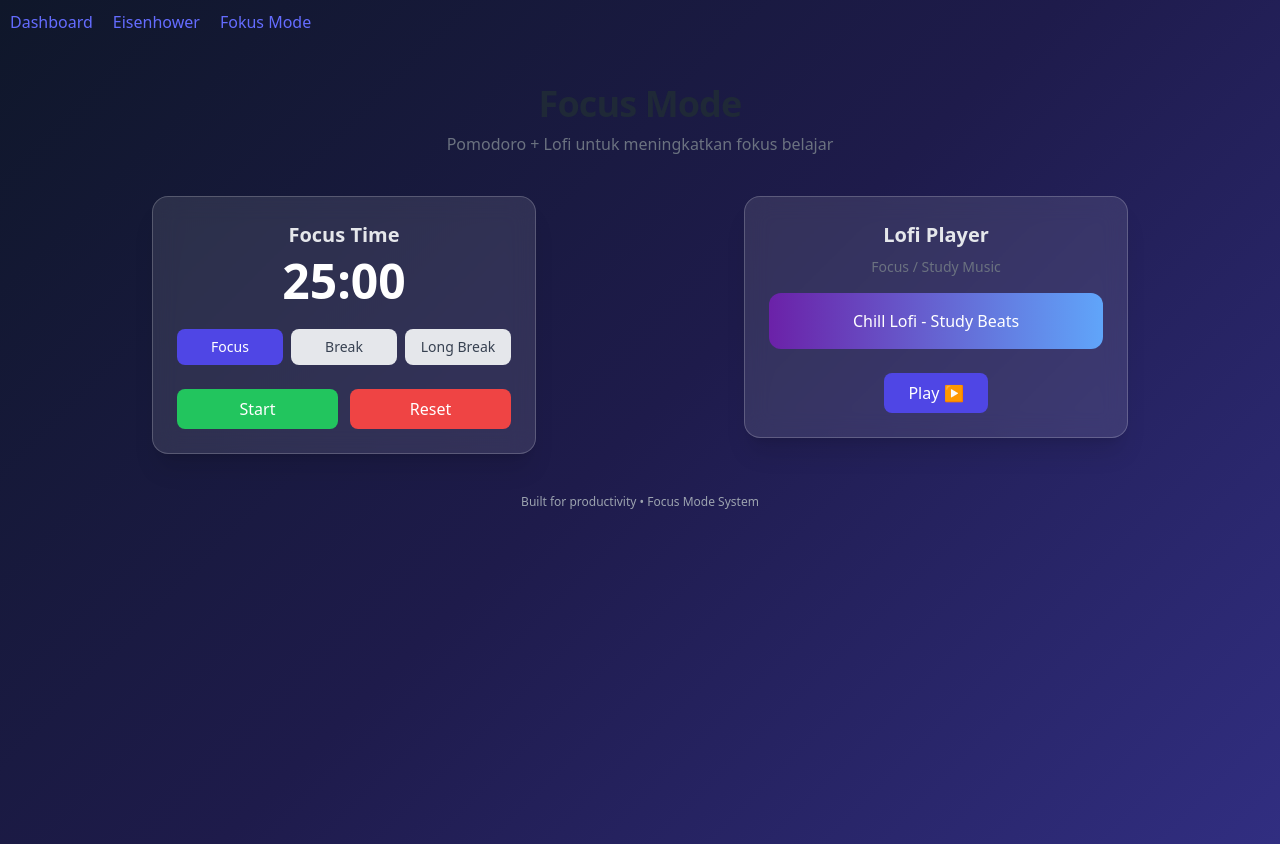
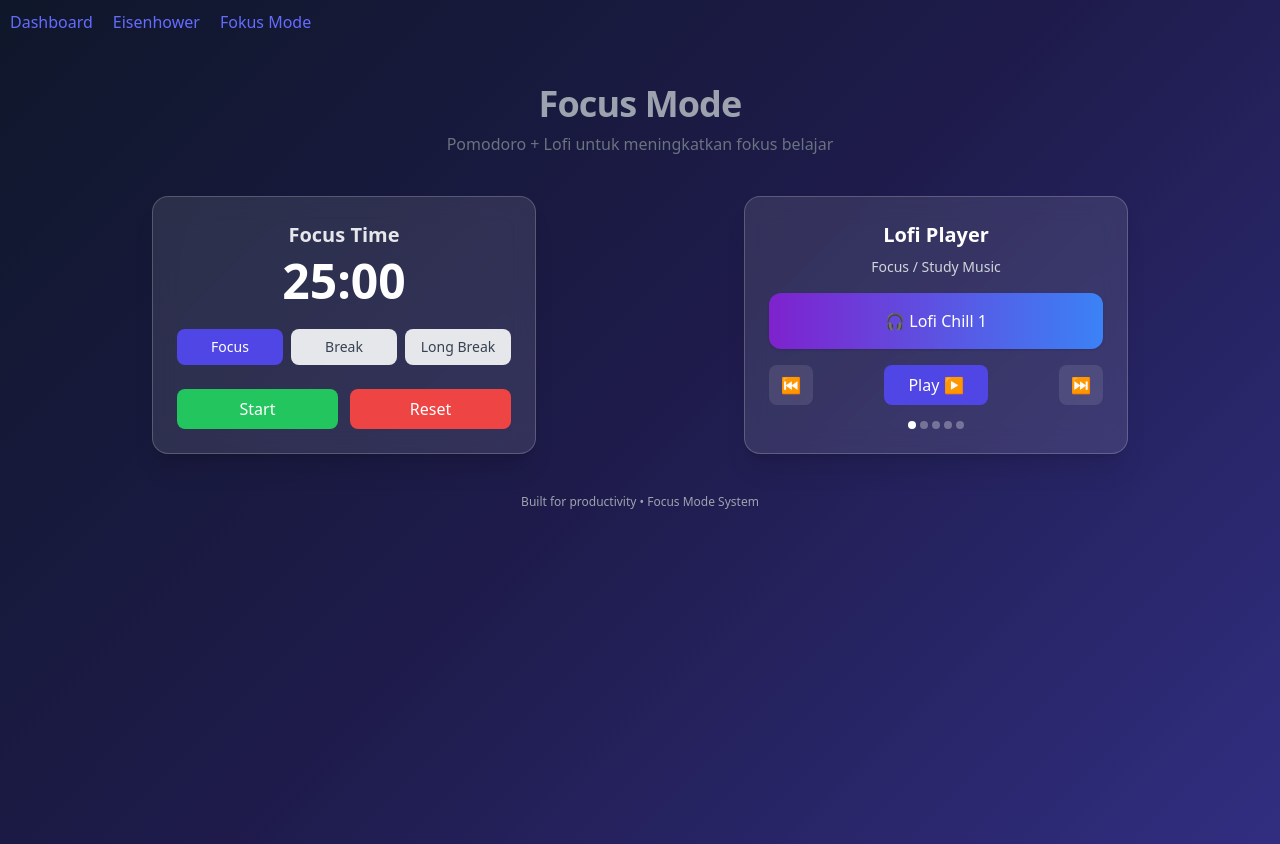
Before and after one commit to sekkarr/produktif-app, a React (Vite) app in the folder produktif-app/: page /fokus-mode in a window 1280 px wide. Built offline with nearby package versions, Linux system fonts and the light colour scheme.

Commit message:
add songs lofi

```diff
--- a/produktif-app/src/components/LofiPlayer.jsx
+++ b/produktif-app/src/components/LofiPlayer.jsx
@@ -2,37 +2,88 @@ import { useState, useRef } from "react";
 
 export default function LofiPlayer() {
   const [isPlaying, setIsPlaying] = useState(false);
+  const [currentSong, setCurrentSong] = useState(0);
   const audioRef = useRef(null);
 
-  const togglePlay = () => {
+  // 5 slot playlist (sementara semua pakai lagu yang sama)
+  const songs = [
+    "/lofi-songs/bliss.mp3",
+    "/lofi-songs/bliss.mp3",
+    "/lofi-songs/bliss.mp3",
+    "/lofi-songs/bliss.mp3",
+    "/lofi-songs/bliss.mp3",
+  ];
+
+  const songTitles = [
+    "Lofi Chill 1",
+    "Lofi Chill 2",
+    "Lofi Rain Focus",
+    "Lofi Night Study",
+    "Lofi Deep Focus",
+  ];
+
+  const togglePlay = async () => {
     if (!audioRef.current) return;
 
+    try {
       if (isPlaying) {
         audioRef.current.pause();
       } else {
-      audioRef.current.play();
+        await audioRef.current.play();
       }
+      setIsPlaying(!isPlaying);
+    } catch (err) {
+      console.log("Audio error:", err);
+    }
+  };
 
-    setIsPlaying(!isPlaying);
+  const nextSong = () => {
+    const next = (currentSong + 1) % songs.length;
+    setCurrentSong(next);
+    setIsPlaying(false);
+  };
+
+  const prevSong = () => {
+    const prev =
+      currentSong === 0 ? songs.length - 1 : currentSong - 1;
+    setCurrentSong(prev);
+    setIsPlaying(false);
   };
 
   return (
     <div className="flex justify-center items-center">
-    <div className="bg-white/10 backdrop-blur-md border border-white/20 p-6 rounded-2xl shadow-xl w-full max-w-sm text-center">
+      <div className="bg-white/10 backdrop-blur-md border border-white/20 rounded-2xl shadow-xl p-6 w-full max-w-sm text-center">
 
         {/* TITLE */}
-      <h2 className="text-xl font-semibold mb-2 text-gray-200">
+        <h2 className="text-xl font-semibold text-white mb-2">
           Lofi Player
         </h2>
 
-      <p className="text-sm text-gray-500 mb-4">
+        <p className="text-sm text-gray-300 mb-4">
           Focus / Study Music
         </p>
 
-      {/* DISPLAY AREA */}
-      <div className="bg-gradient-to-r from-purple-800 to-blue-400 text-white p-4 rounded-xl mb-6">
-        Chill Lofi - Study Beats
+        {/* SONG DISPLAY */}
+        <div className="bg-gradient-to-r from-purple-700 to-blue-500 text-white p-4 rounded-xl mb-4 shadow">
+          🎧 {songTitles[currentSong]}
         </div>
+
+        {/* AUDIO */}
+        <audio
+          ref={audioRef}
+          src={songs[currentSong]}
+          loop
+        />
+
+        {/* CONTROLS */}
+        <div className="flex justify-between items-center mb-4">
+
+          <button
+            onClick={prevSong}
+            className="text-white bg-white/10 px-3 py-2 rounded-lg hover:bg-white/20"
+          >
+            ⏮
+          </button>
 
           <button
             onClick={togglePlay}
@@ -41,6 +92,29 @@ export default function LofiPlayer() {
             {isPlaying ? "Pause ⏸" : "Play ▶"}
           </button>
 
+          <button
+            onClick={nextSong}
+            className="text-white bg-white/10 px-3 py-2 rounded-lg hover:bg-white/20"
+          >
+            ⏭
+          </button>
+
+        </div>
+
+        {/* INDICATOR */}
+        <div className="flex justify-center gap-1">
+          {songs.map((_, i) => (
+            <div
+              key={i}
+              className={`w-2 h-2 rounded-full ${
+                i === currentSong
+                  ? "bg-white"
+                  : "bg-white/30"
+              }`}
+            />
+          ))}
+        </div>
+
       </div>
     </div>
   );
--- a/produktif-app/src/pages/FokusMode.jsx
+++ b/produktif-app/src/pages/FokusMode.jsx
@@ -7,7 +7,7 @@ export default function FokusMode() {
 
       {/* HEADER */}
       <div className="text-center mb-10">
-        <h1 className="text-4xl font-bold tracking-tight text-gray-800">
+        <h1 className="text-4xl font-bold tracking-tight text-gray-400">
           Focus Mode
         </h1>
         <p className="text-gray-500 mt-2">
```
Also changed, not shown: 1 other file (tests, documents, lock files or other folders). Lines whose indentation alone changed are shown as unchanged.
